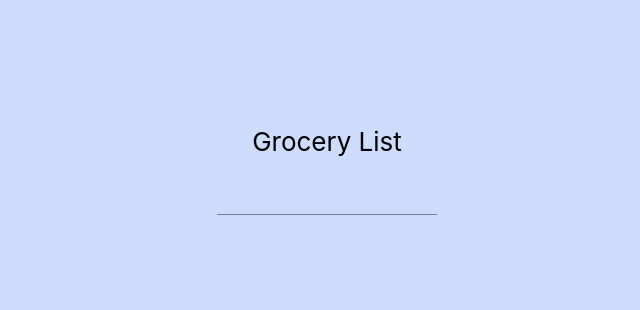
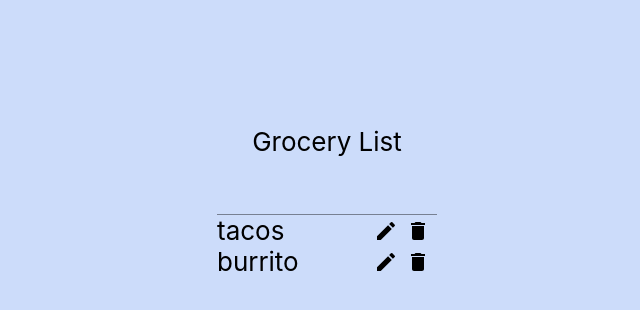
Before and after one commit to tylermckee71/grocery-list, a React (Create React App) app: page / in a window 1280 px wide. Shown: the top 310 px of the page, without its empty margins (313-953 px from the left). Built offline with nearby package versions, Linux system fonts and the light colour scheme.

Commit message:
set up views

```diff
--- a/src/components/GroceryList.js
+++ b/src/components/GroceryList.js
@@ -1,12 +1,13 @@
 import React from 'react'
 import TextField from '@mui/material/TextField';
+import ListItem from './ListItem';
 
 export default function GroceryList() {
-    const items = []
+    const items = ['tacos', 'burrito']
     return (
         <div>
-            <TextField  id="standard-basic" variant="standard" />
-            {items.map((item,index) => <p key={`${item}= ${index}`}>{item}</p>)}
+            <TextField id="standard-basic" variant="standard" />
+            {items.map((item,index) => <ListItem item={item} key={`${item}-${index}`} />)}
         </div>
     )
 }
--- a/src/components/ListItem.js
+++ b/src/components/ListItem.js
@@ -0,0 +1,29 @@
+import React, { useState } from 'react'
+import EditIcon from '@mui/icons-material/Edit';
+import DeleteIcon from '@mui/icons-material/Delete';
+import TextField from '@mui/material/TextField';
+
+
+
+export default function ListItem({item = 'Test Item'}) {
+    const [editActive, setEditActive] = useState()
+
+
+    return (
+        <div style={styles}>
+            {editActive ? <TextField /> : <div style={itemNameStyle}>{item}</div>}
+            <EditIcon />
+            <DeleteIcon />
+        </div>
+    )
+}
+
+const styles = {
+    display: 'grid',
+    gridTemplateColumns: '5fr 1fr 1fr',
+    alignItems: 'center'
+}
+
+const itemNameStyle = {
+    justifySelf: 'start'
+}
```
